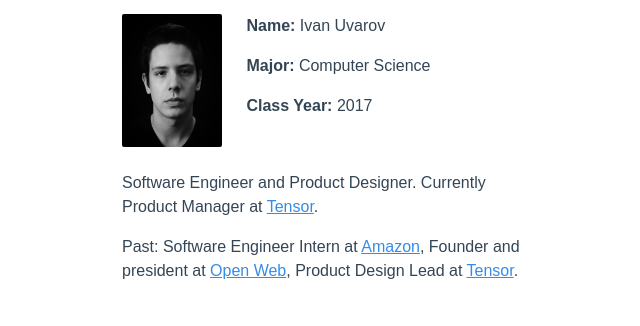
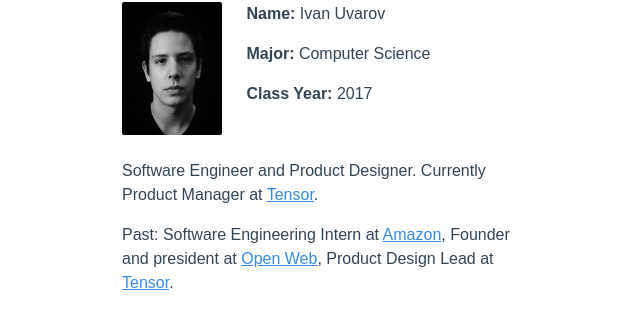
Before and after one commit to uvarov916/uvarovis.github.io, a plain HTML site: page cs108-pw/index.html in a window 1280 px wide. Shown: the part 294-620 px from the top of the page, without its empty margins (318-958 px from the left). Drawn offline with Linux system fonts and the light colour scheme.

Commit message:
Fixed typo

```diff
--- a/cs108-pw/index.html
+++ b/cs108-pw/index.html
@@ -19,7 +19,7 @@
             </div>
             <div class="bio">
                 <p>Software Engineer and Product Designer. Currently Product Manager at <a href="http://tensor.ru/" target="_blank">Tensor</a>.</p>
-                <p>Past: Software Engineer Intern at <a href="http://amazon.com/" target="_blank">Amazon</a>, Founder and president at <a href="http://openwebbu.org/" target="_blank">Open Web</a>, Product Design Lead at <a href="http://tensor.ru/" target="_blank">Tensor</a>.</p>
+                <p>Past: Software Engineering Intern at <a href="http://amazon.com/" target="_blank">Amazon</a>, Founder and president at <a href="http://openwebbu.org/" target="_blank">Open Web</a>, Product Design Lead at <a href="http://tensor.ru/" target="_blank">Tensor</a>.</p>
             </div>
         </div>
     </div>
```
